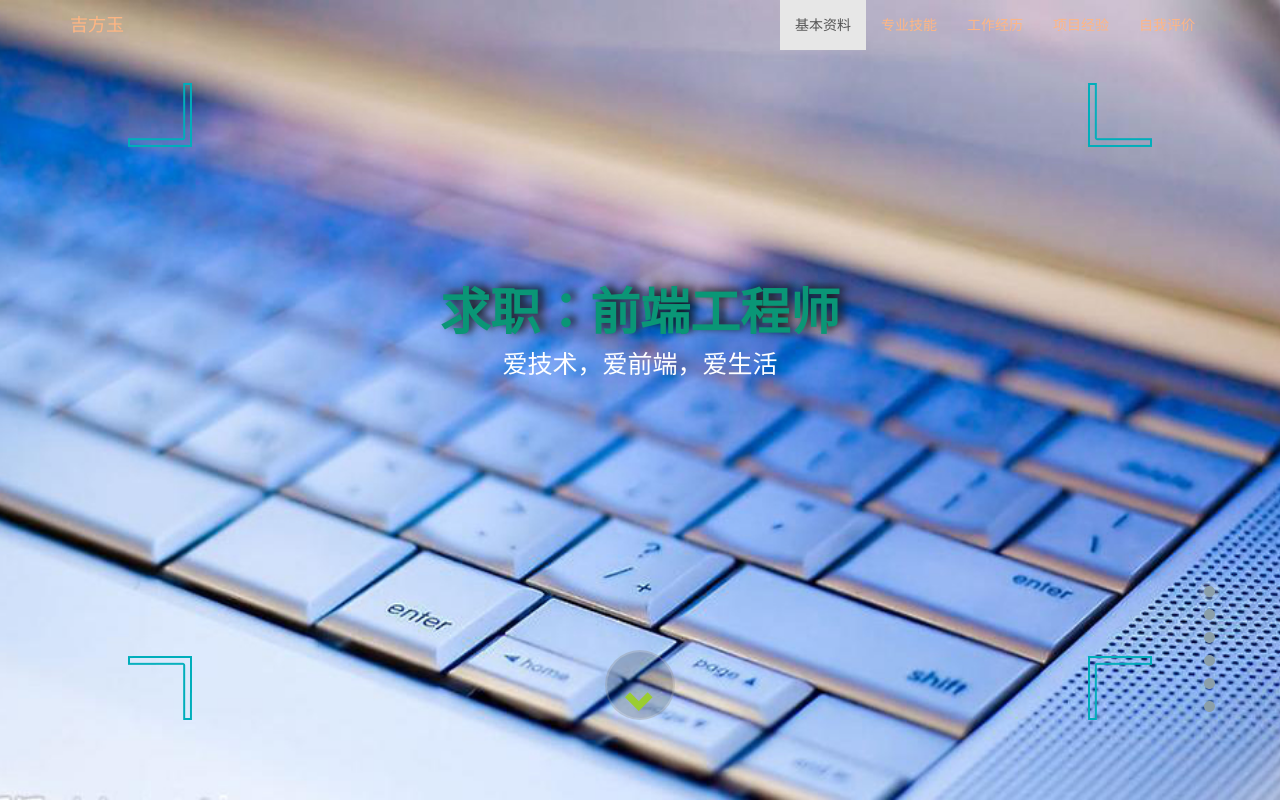
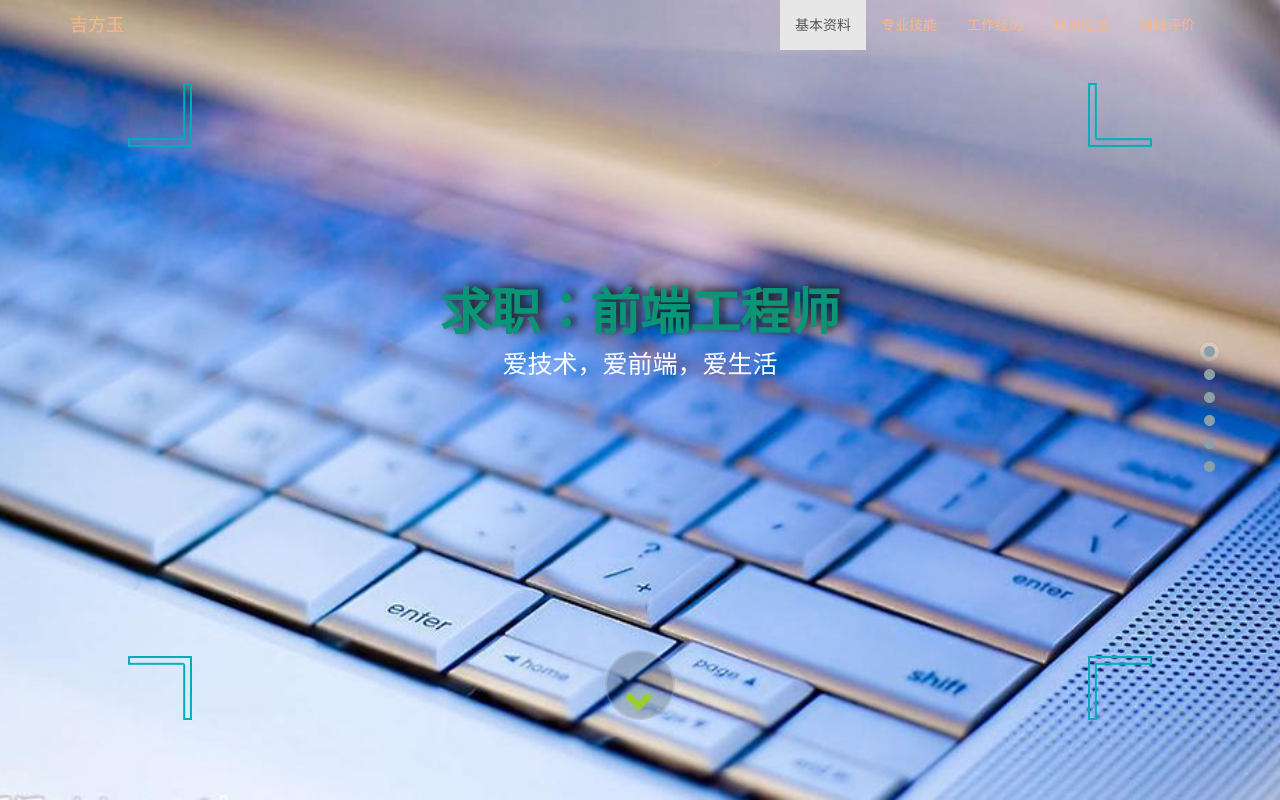
Before and after one commit to xiayuyingyun/resume, a plain HTML site: page index.html in a window 1280 px wide. Drawn offline with nearby package versions, Linux system fonts and the light colour scheme.

Commit message:
Update index.css

```diff
--- a/css/index.css
+++ b/css/index.css
@@ -82,7 +82,8 @@
 /********************右侧导航栏*************************************/
 
 #fp-nav{
-    top: 80%;
+    /*top: 80%;*/
+    top: 50%;
 }
 
 #fp-nav ul li{
```
